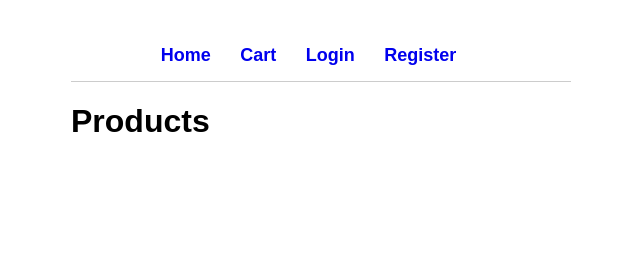
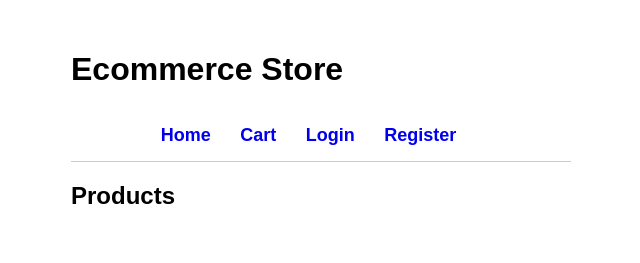
Before and after one commit to Kalsoom-Gill/CodeAlpha_ecommerce-store, a website: page views/index.html in a window 1280 px wide. Shown: the whole page, without its empty margins (319-959 px from the left). Drawn offline with Linux system fonts and the light colour scheme; no server answers.

Commit message:
index.html

```diff
--- a/views/index.html
+++ b/views/index.html
@@ -5,13 +5,14 @@
     <link rel="stylesheet" href="/css/style.css" />
   </head>
   <body>
+    <h1>Ecommerce Store</h1>
      <nav>
       <a href="/index.html">Home</a>
       <a href="/cart.html">Cart</a>
       <a href="/login.html">Login</a>
       <a href="/register.html">Register</a>
     </nav>
-    <h1>Products</h1>
+    <h2>Products</h2>
 
     <div id="products"></div>
 
```
